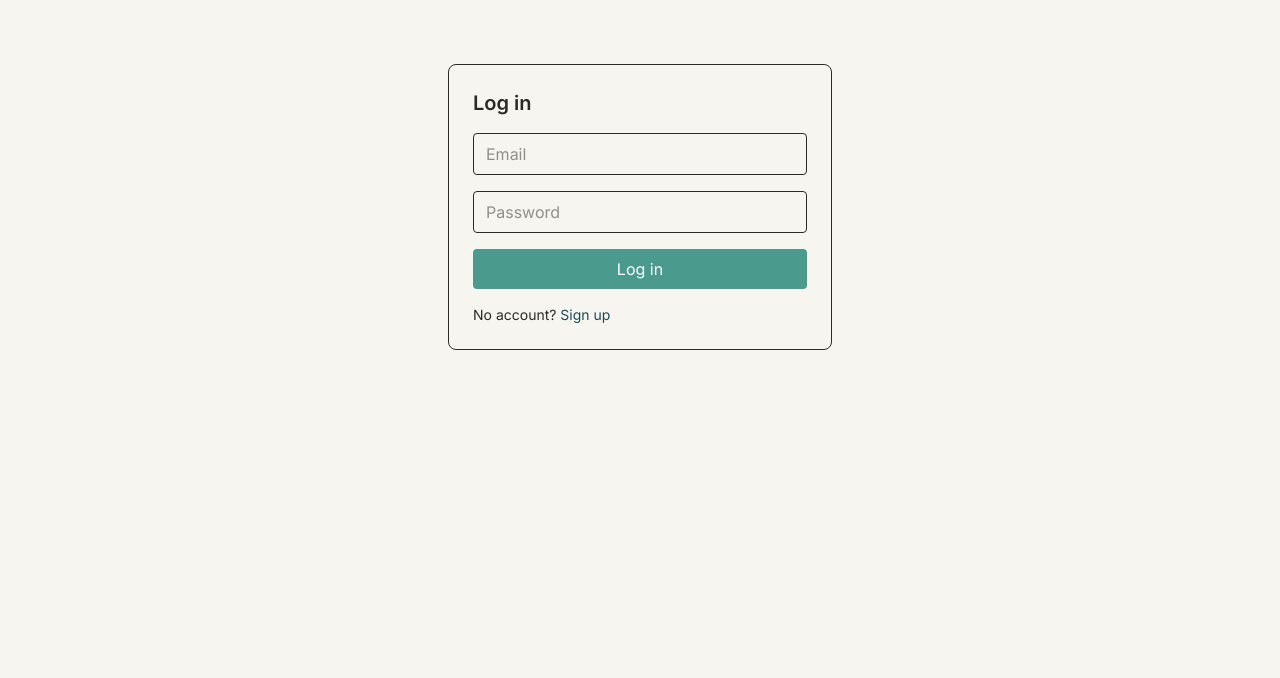
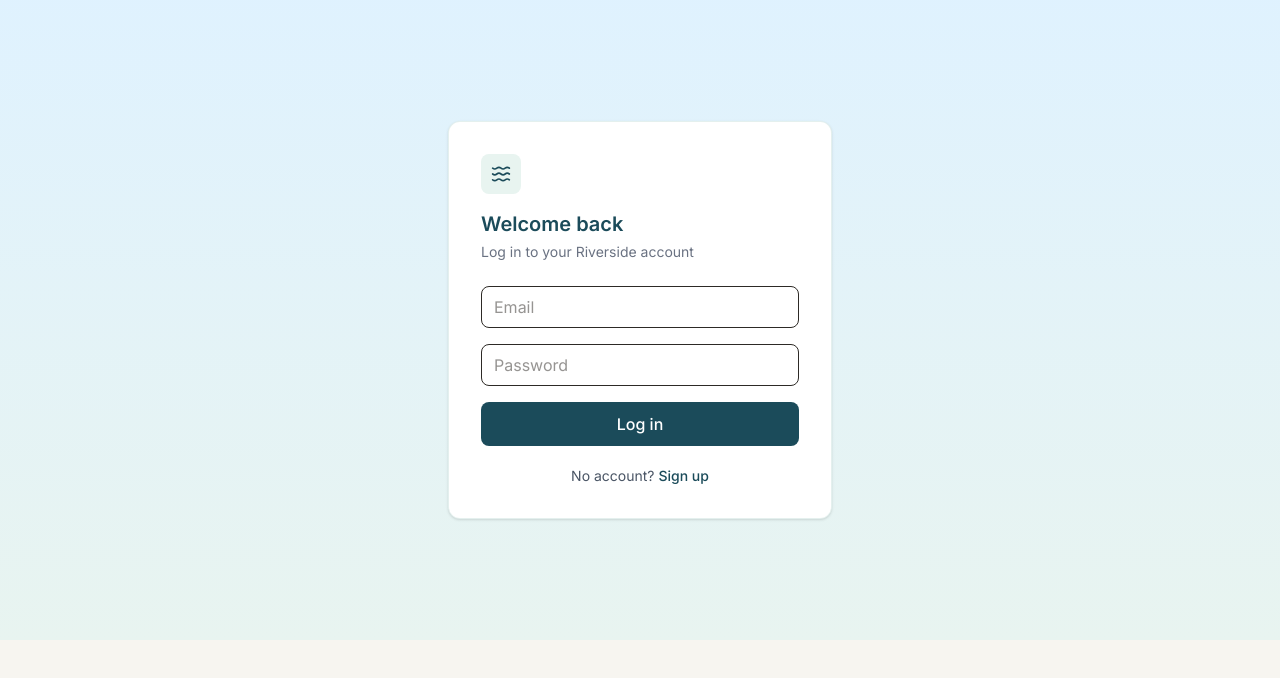
Before and after one commit to galaletsangmodise/Riverside-Community-Hub, a React (Vite) app in the folder frontend/: page /login in a window 1280 px wide. Shown: the top 678 px of the page. Built offline with nearby package versions, Linux system fonts and the light colour scheme; no server answers.

Commit message:
feat: enhance Login and Signup components with improved layout and icon support

```diff
--- a/frontend/src/pages/Login.tsx
+++ b/frontend/src/pages/Login.tsx
@@ -1,6 +1,7 @@
 import { useState } from 'react';
 import { useNavigate, Link } from 'react-router-dom';
 import { supabase } from '../lib/supabase';
+import { Waves } from 'lucide-react';
 
 export function Login() {
   const [email, setEmail] = useState('');
@@ -26,11 +27,16 @@ export function Login() {
   }
 
   return (
-    <div className="max-w-sm mx-auto mt-16 p-6 border rounded-lg">
-      <h1 className="text-xl font-semibold mb-4">Log in</h1>
+    <div className="min-h-[80vh] flex items-center justify-center bg-gradient-to-b from-sky-100 to-river-mist px-4">
+      <div className="w-full max-w-sm bg-white rounded-xl border border-river-mid/15 shadow-sm p-8">
+        <div className="w-10 h-10 rounded-lg bg-river-mist flex items-center justify-center mb-4">
+          <Waves className="w-5 h-5 text-river-deep" />
+        </div>
+        <h1 className="text-xl font-semibold text-river-deep mb-1">Welcome back</h1>
+        <p className="text-sm text-gray-500 mb-6">Log in to your Riverside account</p>
         <form onSubmit={handleSubmit} className="space-y-4">
           <input
-          className="w-full border rounded px-3 py-2"
+            className="w-full border rounded-lg px-3 py-2 focus:outline-none focus:ring-2 focus:ring-river-mid/40"
             type="email"
             placeholder="Email"
             value={email}
@@ -38,7 +44,7 @@ export function Login() {
             required
           />
           <input
-          className="w-full border rounded px-3 py-2"
+            className="w-full border rounded-lg px-3 py-2 focus:outline-none focus:ring-2 focus:ring-river-mid/40"
             type="password"
             placeholder="Password"
             value={password}
@@ -49,14 +55,15 @@ export function Login() {
           <button
             type="submit"
             disabled={loading}
-          className="w-full bg-river-mid text-white rounded py-2 disabled:opacity-50"
+            className="w-full bg-river-deep text-white rounded-lg py-2.5 font-medium disabled:opacity-50"
           >
             {loading ? 'Logging in...' : 'Log in'}
           </button>
         </form>
-      <p className="text-sm mt-4">
-        No account? <Link to="/signup" className="text-river-deep">Sign up</Link>
+        <p className="text-sm mt-5 text-center text-gray-600">
+          No account? <Link to="/signup" className="text-river-deep font-medium">Sign up</Link>
         </p>
+      </div>
     </div>
   );
 }
--- a/frontend/src/pages/Signup.tsx
+++ b/frontend/src/pages/Signup.tsx
@@ -1,6 +1,7 @@
 import { useState } from 'react';
 import { useNavigate, Link } from 'react-router-dom';
 import { supabase } from '../lib/supabase';
+import { Waves } from 'lucide-react';
 
 export function Signup() {
   const [fullName, setFullName] = useState('');
@@ -23,7 +24,6 @@ export function Signup() {
       setLoading(false);
       return;
     }
-
 
     const res = await fetch(`${import.meta.env.VITE_API_URL}/auth/complete-signup`, {
       method: 'POST',
@@ -48,29 +48,36 @@ export function Signup() {
 
   if (success) {
     return (
-      <div className="max-w-sm mx-auto mt-16 p-6 border rounded-lg text-center">
-        <h1 className="text-xl font-semibold mb-2">Check your email</h1>
+      <div className="min-h-[80vh] flex items-center justify-center bg-gradient-to-b from-sky-100 to-river-mist px-4">
+        <div className="w-full max-w-sm bg-white rounded-xl border border-river-mid/15 shadow-sm p-8 text-center">
+          <h1 className="text-xl font-semibold text-river-deep mb-2">Check your email</h1>
           <p className="text-sm text-gray-600">
             We sent a verification link to {email}. Click it, then log in.
           </p>
-        <Link to="/login" className="text-river-deep text-sm block mt-4">Go to login</Link>
+          <Link to="/login" className="text-river-deep text-sm font-medium block mt-4">Go to login</Link>
+        </div>
       </div>
     );
   }
 
   return (
-    <div className="max-w-sm mx-auto mt-16 p-6 border rounded-lg">
-      <h1 className="text-xl font-semibold mb-4">Sign up</h1>
+    <div className="min-h-[80vh] flex items-center justify-center bg-gradient-to-b from-sky-100 to-river-mist px-4">
+      <div className="w-full max-w-sm bg-white rounded-xl border border-river-mid/15 shadow-sm p-8">
+        <div className="w-10 h-10 rounded-lg bg-river-mist flex items-center justify-center mb-4">
+          <Waves className="w-5 h-5 text-river-deep" />
+        </div>
+        <h1 className="text-xl font-semibold text-river-deep mb-1">Join Riverside</h1>
+        <p className="text-sm text-gray-500 mb-6">Create your free membership</p>
         <form onSubmit={handleSubmit} className="space-y-4">
           <input
-          className="w-full border rounded px-3 py-2"
+            className="w-full border rounded-lg px-3 py-2 focus:outline-none focus:ring-2 focus:ring-river-mid/40"
             placeholder="Full name"
             value={fullName}
             onChange={(e) => setFullName(e.target.value)}
             required
           />
           <input
-          className="w-full border rounded px-3 py-2"
+            className="w-full border rounded-lg px-3 py-2 focus:outline-none focus:ring-2 focus:ring-river-mid/40"
             type="email"
             placeholder="Email"
             value={email}
@@ -78,7 +85,7 @@ export function Signup() {
             required
           />
           <input
-          className="w-full border rounded px-3 py-2"
+            className="w-full border rounded-lg px-3 py-2 focus:outline-none focus:ring-2 focus:ring-river-mid/40"
             type="password"
             placeholder="Password"
             value={password}
@@ -90,14 +97,15 @@ export function Signup() {
           <button
             type="submit"
             disabled={loading}
-          className="w-full bg-river-mid text-white rounded py-2 disabled:opacity-50"
+            className="w-full bg-river-deep text-white rounded-lg py-2.5 font-medium disabled:opacity-50"
           >
             {loading ? 'Creating account...' : 'Sign up'}
           </button>
         </form>
-      <p className="text-sm mt-4">
-        Already have an account? <Link to="/login" className="text-river-deep">Log in</Link>
+        <p className="text-sm mt-5 text-center text-gray-600">
+          Already have an account? <Link to="/login" className="text-river-deep font-medium">Log in</Link>
         </p>
+      </div>
     </div>
   );
 }
```
Lines whose indentation alone changed are shown as unchanged.
